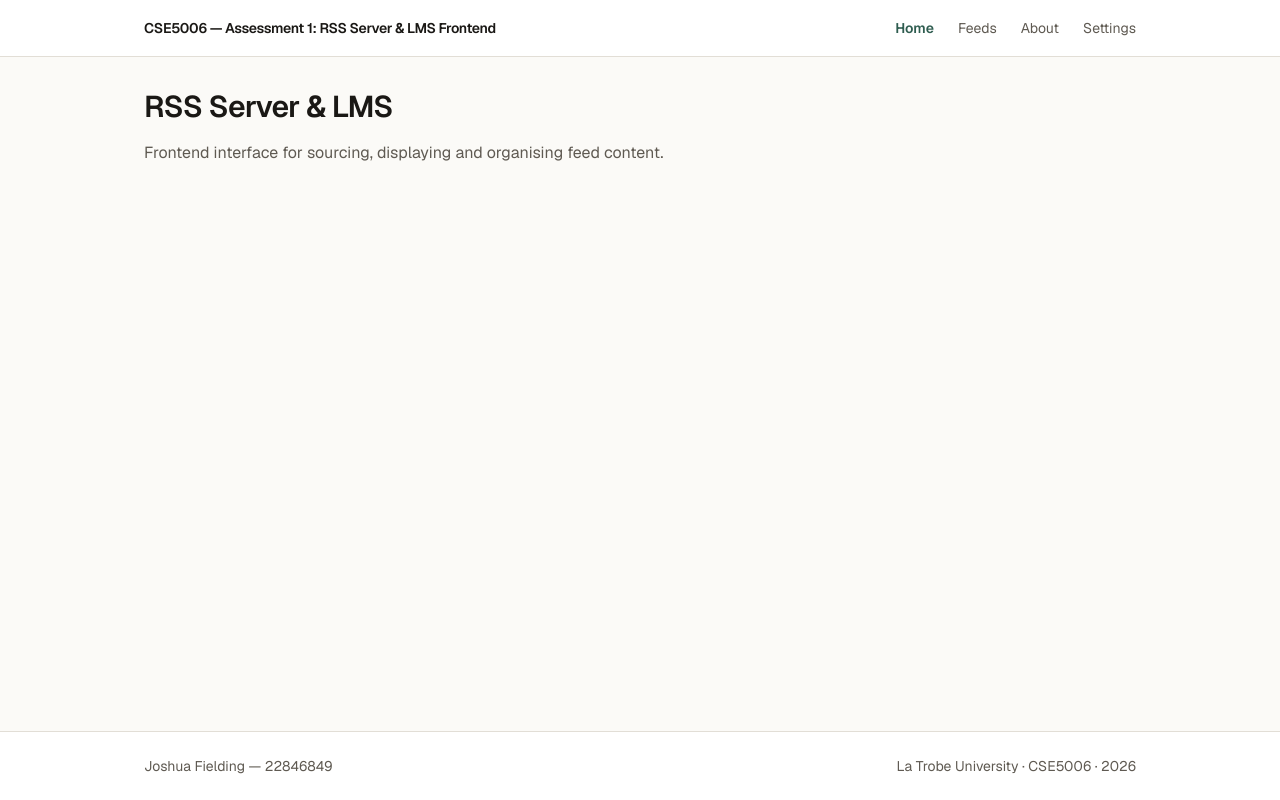
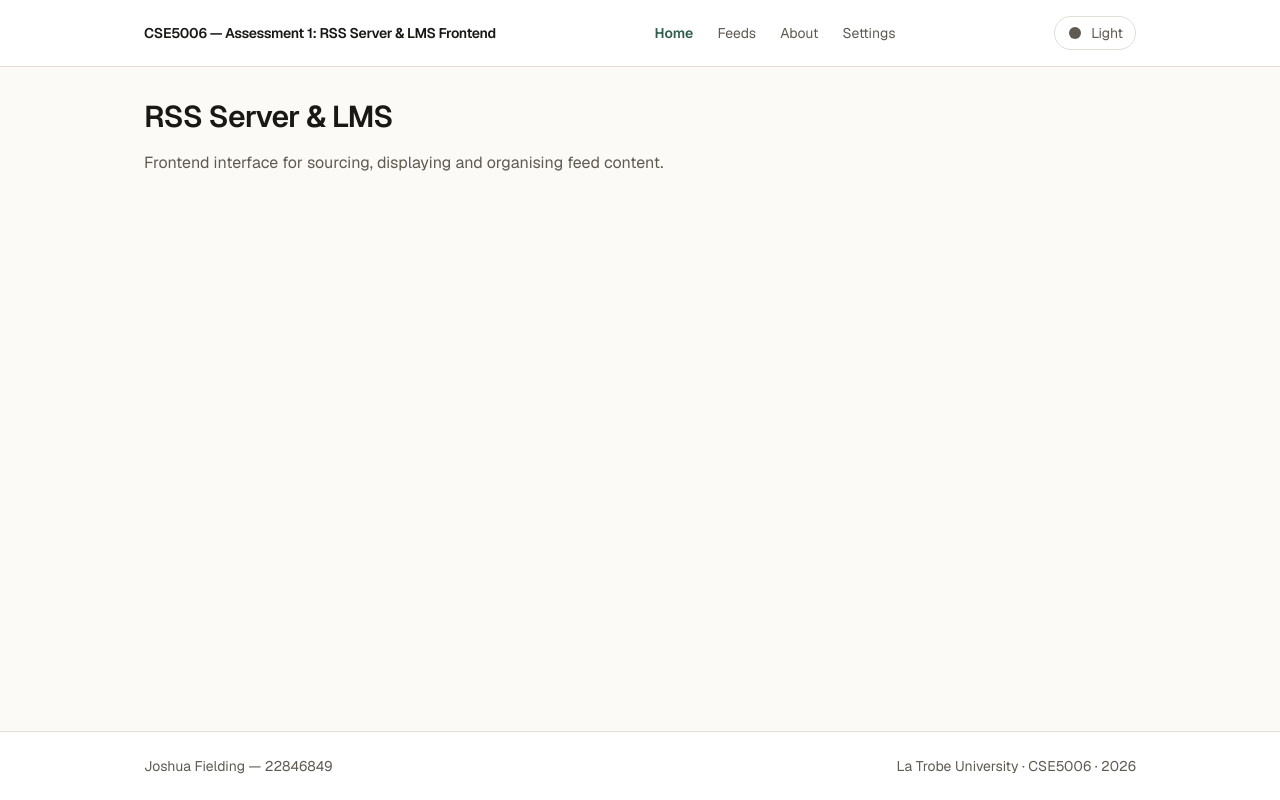
Before and after one commit to luxjoshyua/cse5006-assessment-one, a Next.js app: page / in a window 1280 px wide. Built offline with nearby package versions, Linux system fonts and the light colour scheme; no server answers.

Commit message:
connected the theme provider

```diff
--- a/components/Header/Header.tsx
+++ b/components/Header/Header.tsx
@@ -1,4 +1,5 @@
 import Nav from "@/components/Nav"
+import ThemeToggle from "@/components/ThemeToggle"
 
 export interface Props {
   title?: string
@@ -12,6 +13,7 @@ export default function Header({ title = DEFAULT_TITLE }: Props) {
       <div className="mx-auto flex max-w-5xl items-center justify-between gap-4 px-4 py-4">
         <p className="text-sm font-semibold tracking-tight">{title}</p>
         <Nav />
+        <ThemeToggle />
       </div>
     </header>
   )
--- a/lib/theme.server.ts
+++ b/lib/theme.server.ts
@@ -1,3 +1,4 @@
+import "server-only"
 import { cookies } from "next/headers"
 import { THEME_COOKIE, type Theme } from "./theme"
 
--- a/package.json
+++ b/package.json
@@ -19,7 +19,8 @@
   "dependencies": {
     "next": "16.2.10",
     "react": "19.2.4",
-    "react-dom": "19.2.4"
+    "react-dom": "19.2.4",
+    "server-only": "^0.0.1"
   },
   "devDependencies": {
     "@tailwindcss/postcss": "^4",
```
Also changed, not shown: app/layout.tsx (+7 -1 lines), 2 other files (tests, documents, lock files or other folders).
